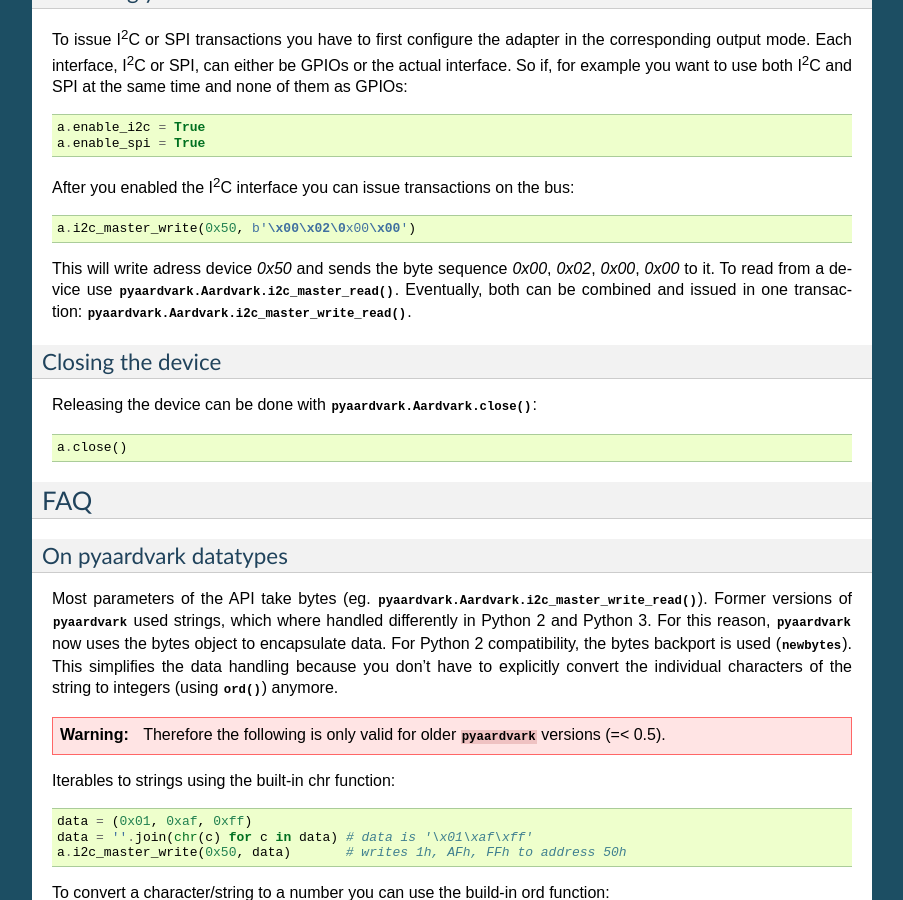
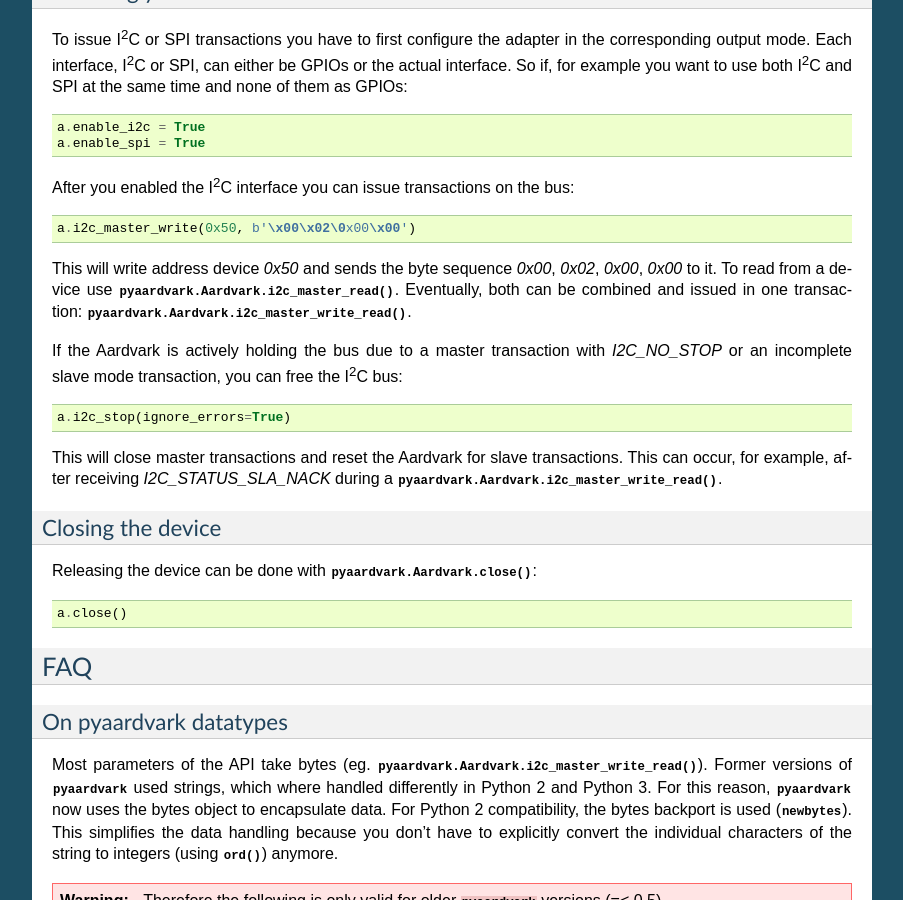
Before and after one commit to kontron/python-aardvark, a Sphinx documentation site: the page built from docs/intro.rst, in a window 1280 px wide and 900 px high, scrolled down 1233 px. Shown: the whole window, without its empty margins (198-1101 px from the left). Built offline with Sphinx 7.4.7, drawn with Linux system fonts in a browser that asks for light colours; some of the changed text lies outside the part shown.

Commit message:
Nosjojo patch 2 (#1)
* ignore errors optional flag

* Adds test conditions for i2c_stop

* Update intro.rst

* Update intro.rst

* Update aardvark.py

```diff
--- a/docs/intro.rst
+++ b/docs/intro.rst
@@ -85,12 +85,21 @@ After you enabled the |I2C| interface you can issue transactions on the bus::
 
   a.i2c_master_write(0x50, b'\x00\x02\0x00\x00')
 
-This will write adress device `0x50` and sends the byte sequence `0x00`,
+This will write address device `0x50` and sends the byte sequence `0x00`,
 `0x02`, `0x00`, `0x00` to it. To read from a device use
 :meth:`pyaardvark.Aardvark.i2c_master_read`. Eventually, both can be combined
 and issued in one transaction:
 :meth:`pyaardvark.Aardvark.i2c_master_write_read`.
 
+If the Aardvark is actively holding the bus due to a master transaction
+with `I2C_NO_STOP` or an incomplete slave mode transaction, you can free the
+|I2C| bus::
+
+  a.i2c_stop(ignore_errors=True)
+
+This will close master transactions and reset the Aardvark
+for slave transactions. This can occur, for example, after receiving
+`I2C_STATUS_SLA_NACK` during a :meth:`pyaardvark.Aardvark.i2c_master_write_read`.
 
 Closing the device
 ~~~~~~~~~~~~~~~~~~
```
Also changed, not shown: other parts of docs/intro.rst (+1 -1 lines), 2 other files.
